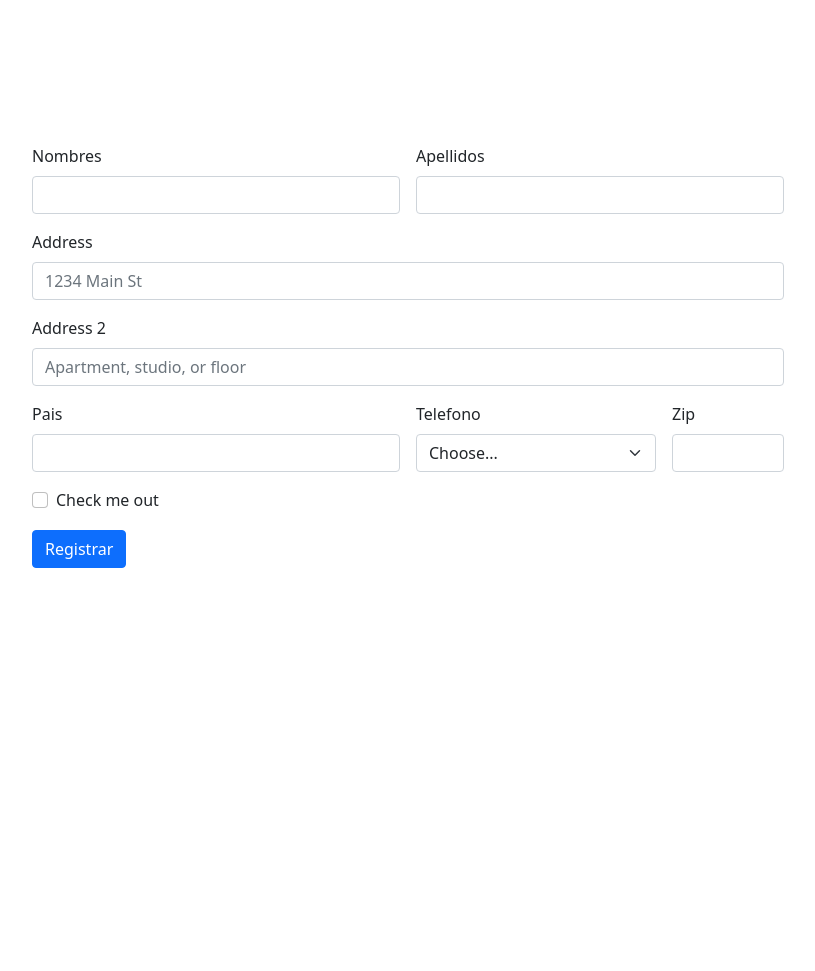
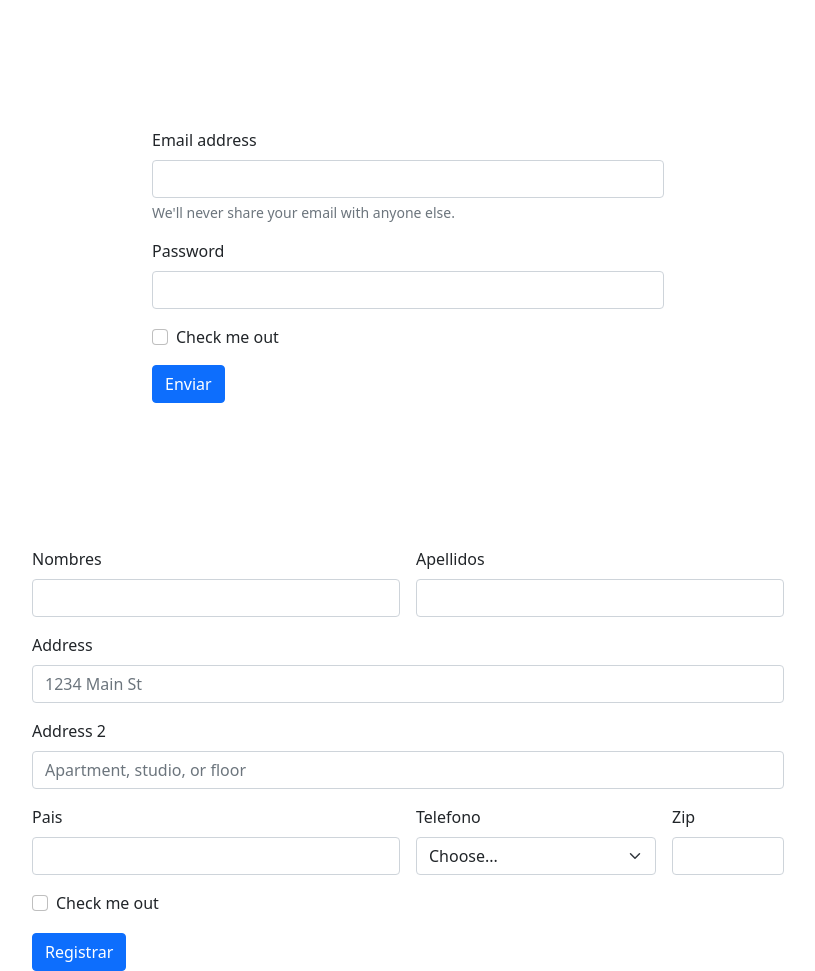
Before and after one commit to Estefany66/registrate, a plain HTML site: page index.html in a window 1280 px wide. Shown: the whole page, without its empty margins (232-1047 px from the left). Before the commit the page ends 800 px from the top, so only its background shows below. Drawn offline with nearby package versions, Linux system fonts and the light colour scheme.

Commit message:
Login y Resgistrate

```diff
--- a/index.html
+++ b/index.html
@@ -8,6 +8,23 @@
     <title>Document</title>
 </head>
 <body>
+  <form style="margin-left: 30%; margin-right: 30%; margin-top: 10%;">
+    <div class="mb-3">
+      <label for="exampleInputEmail1" class="form-label">Email address</label>
+      <input type="email" class="form-control" id="exampleInputEmail1" aria-describedby="emailHelp">
+      <div id="emailHelp" class="form-text">We'll never share your email with anyone else.</div>
+    </div>
+    <div class="mb-3">
+      <label for="exampleInputPassword1" class="form-label">Password</label>
+      <input type="password" class="form-control" id="exampleInputPassword1">
+    </div>
+    <div class="mb-3 form-check">
+      <input type="checkbox" class="form-check-input" id="exampleCheck1">
+      <label class="form-check-label" for="exampleCheck1">Check me out</label>
+    </div>
+    <button type="submit" class="btn btn-primary">Enviar</button>
+  </form>
+
     <form class="row g-3" style="margin-left: 20%; margin-right: 20%; margin-top: 10%;">
         <div class="col-md-6">
           <label for="inputEmail4" class="form-label">Nombres</label>
```
